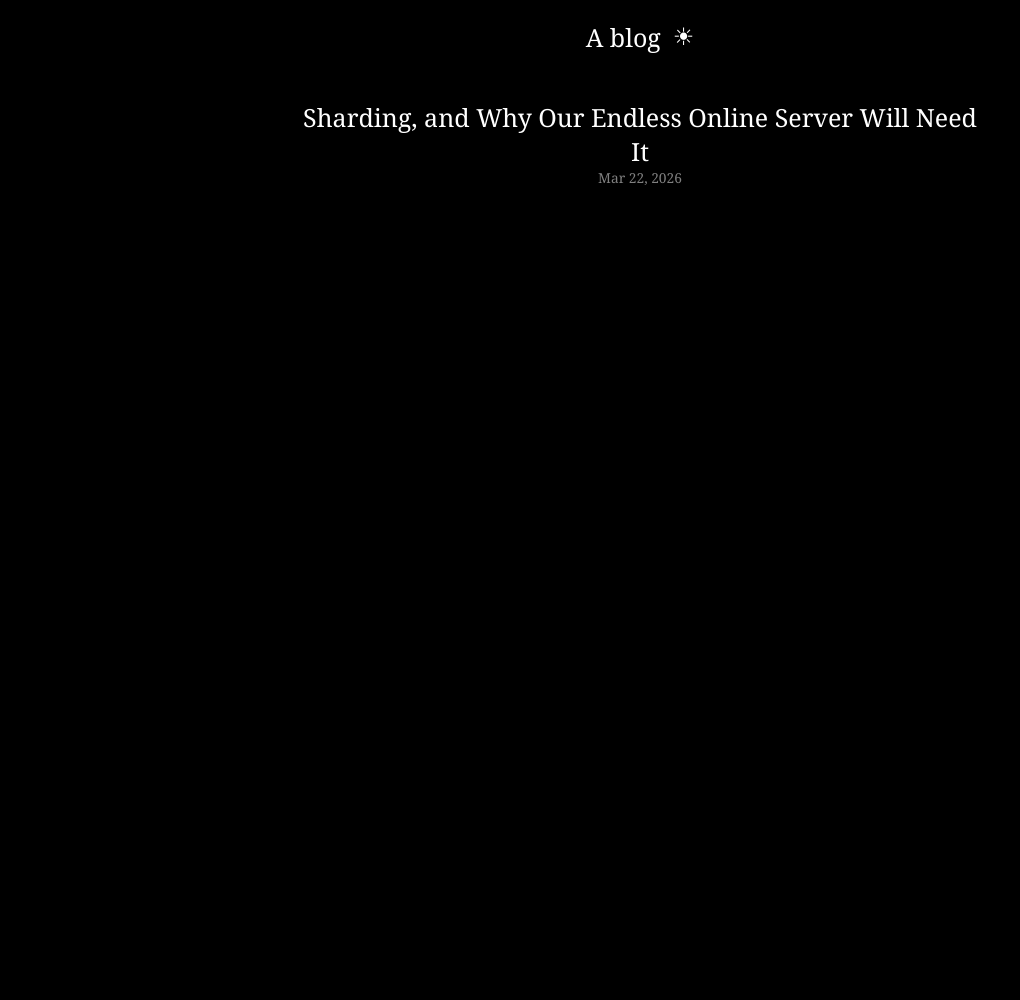
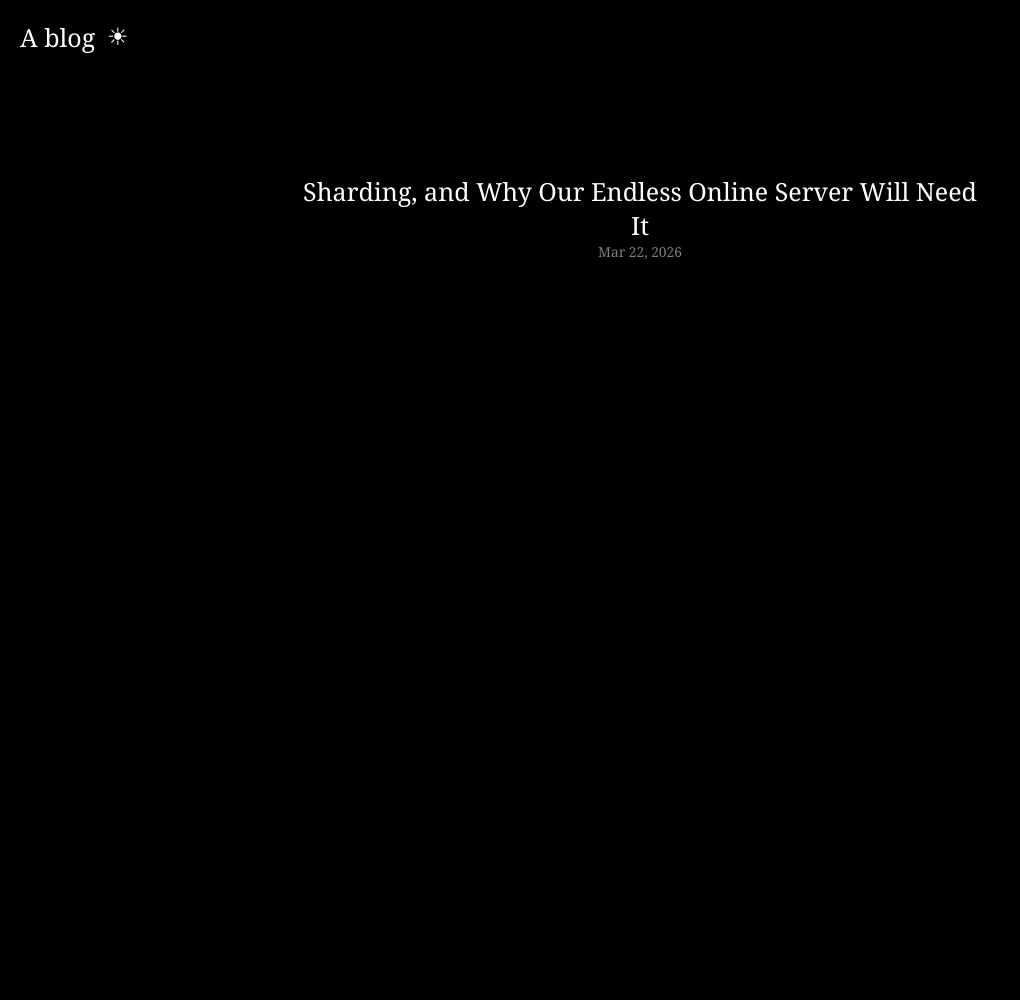
Before and after one commit to taekwondo12/not-just-a-blog, a Jekyll site: the page built from game_development.html, in a window 1280 px wide. Shown: the whole page, without its empty margins (0-1020 px from the left). Built offline with Jekyll 4.4.1, drawn with Linux system fonts in a browser that asks for light colours; after the commit the page ends 900 px from its top, so only the background shows below that.

Commit message:
Make page header non-fixed so it scrolls away

```diff
--- a/_layouts/default.html
+++ b/_layouts/default.html
@@ -6,11 +6,9 @@
     <link rel="stylesheet" href="{{ site.baseurl }}/styles.css">
   </head>
   <body>
-    <div class="top-center">
-      <div class="top-bar">
-        <a href="/" class="site-title">A blog</a>
-        <button class="theme-toggle" onclick="toggle_light_mode()">☀</button>
-      </div>
+    <div class="page-header">
+      <a href="{{ site.baseurl }}/" class="site-title">A blog</a>
+      <button class="theme-toggle" onclick="toggle_light_mode()">☀</button>
     </div>
 
     {{ content }}
--- a/styles.css
+++ b/styles.css
@@ -91,6 +91,13 @@
   text-decoration: none;
 }
 
+.page-header {
+  display: flex;
+  align-items: center;
+  gap: 12px;
+  padding: 20px;
+}
+
 .post-list {
   list-style: none;
   padding: 0;
```
